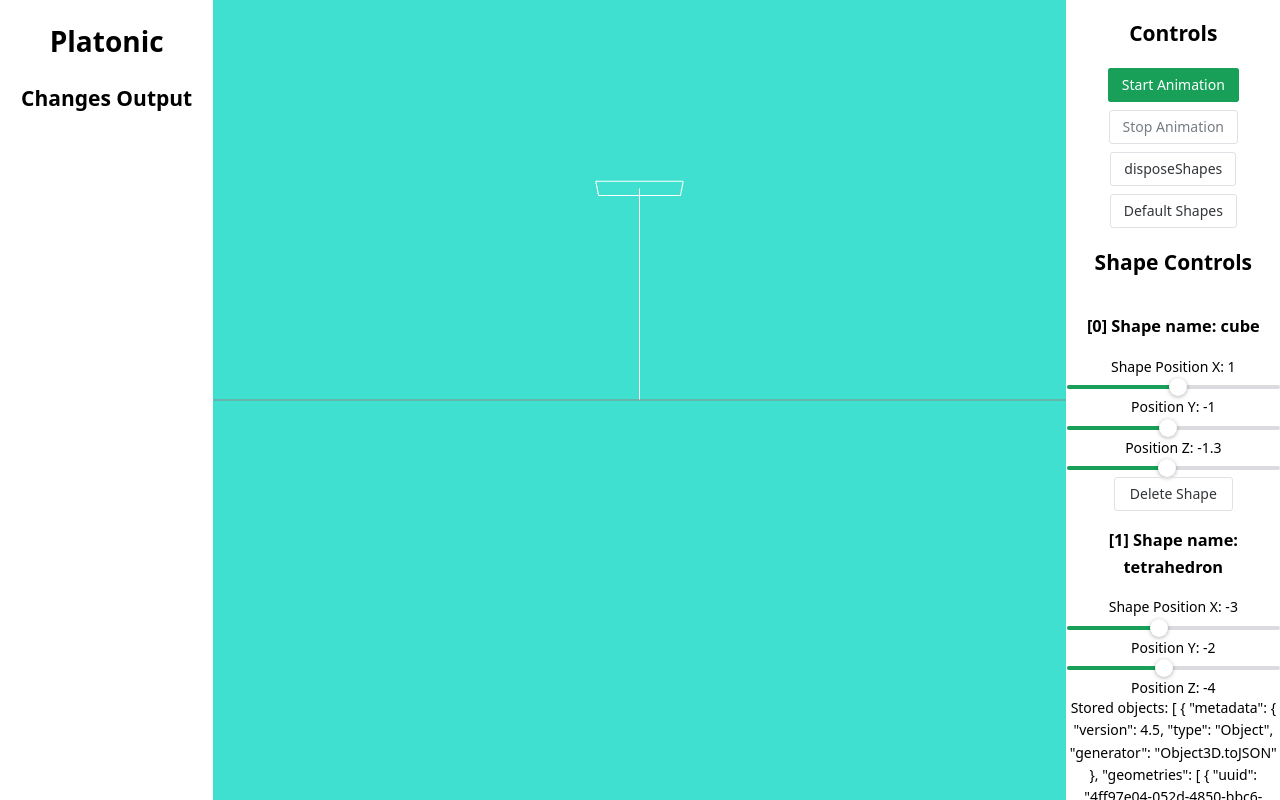
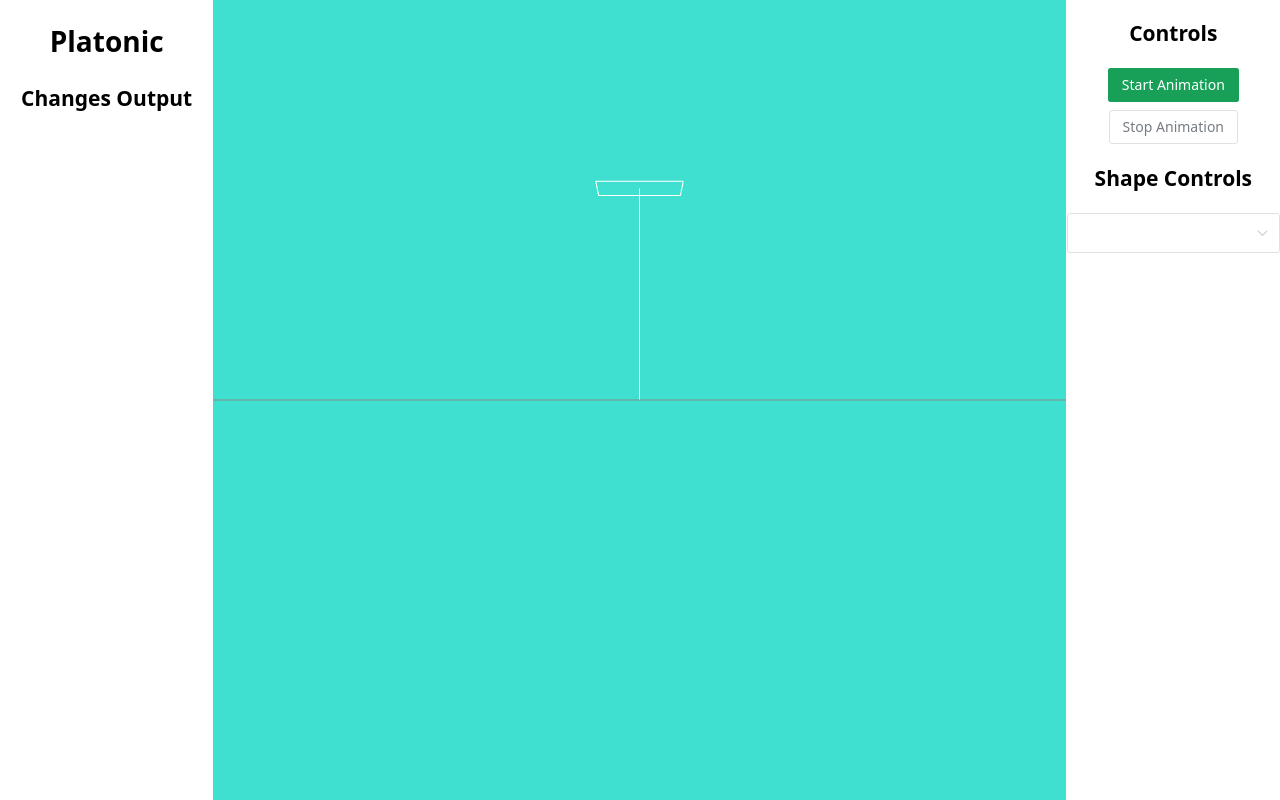
Before and after one commit to ebbesand123/vue-d, a Vue app: page / in a window 1280 px wide. Built offline with nearby package versions, Linux system fonts and the light colour scheme.

Commit message:
Add colorpicker

```diff
--- a/src/client/Platonic/PlatonicControls.vue
+++ b/src/client/Platonic/PlatonicControls.vue
@@ -8,33 +8,23 @@
       <n-button type="tertiary" @click="onAnimate('stop')"
         >Stop Animation</n-button
       >
-      <n-button @click="world.disposeShapes()">disposeShapes</n-button>
-      <n-button @click="onDefault()">Default Shapes</n-button>
     </n-space>
     <platonic-shape-controls
       :shapes="world.shapeObjects"
     ></platonic-shape-controls>
-    <div>Stored objects: {{ world.shapeObjects }}</div>
   </div>
 </template>
 <script setup lang="ts">
-import { ref, type Ref } from "vue";
 import { NButton, NSpace } from "naive-ui";
 import { useWorldStore } from "@client/Stores/world";
-import { UpdatableObject } from "@world/global/classes";
 import PlatonicShapeControls from "./PlatonicShapeControls.vue";
 
 const world = useWorldStore();
-const fetchedObjs: Ref<UpdatableObject[]> = ref([]);
-function onDefault() {
-  fetchedObjs.value = world.getDefaultShapes();
-  world.shapeObjects = fetchedObjs.value;
-}
 function onAnimate(name: string) {
   window.dispatchEvent(new Event(name));
 }
 </script>
-<style>
+<style scoped>
 .controls {
   text-align: center;
   max-height: 100vh;
--- a/src/client/Platonic/PlatonicShapeControls.vue
+++ b/src/client/Platonic/PlatonicShapeControls.vue
@@ -1,13 +1,24 @@
 <template>
   <h2>Shape Controls</h2>
-  <div v-if="isLoading" class="shapeControls">
+  <div v-if="isLoading" class="shape-controls">
+    <n-space vertical>
+      <n-select
+        v-model:value="selectedShape.uuid"
+        :options="refProps.shapes"
+        label-field="name"
+        value-field="uuid"
+        size="large"
+      ></n-select>
+    </n-space>
     <div
       v-for="(shape, index) in refProps.shapes"
       :key="refProps.shapes[index].uuid"
     >
-      <h3>
-        <span>[{{ index }}] Shape name: {{ shape.name }}</span>
-      </h3>
+      <n-space
+        v-if="shape.uuid === selectedShape.uuid"
+        class="options"
+        vertical
+      >
         <span>Shape Position X: {{ shape.position.x }}</span>
         <n-slider
           v-model:value="shape.position.x"
@@ -32,30 +43,68 @@
           :min="-20"
           :max="20"
         />
-      <n-button class="button" @click="onDelete(index)">
+        <div>
+          <n-switch v-model:value="shape.enableAnimation" />
+          <span style="margin-left: 16px"> Shape Animation </span>
+        </div>
+        <n-color-picker
+          :value="'#' + shape.material.color.getHexString().toUpperCase()"
+          :modes="['hex']"
+          :show-alpha="false"
+          @update:value="
+            (value) => {
+              updateColor(shape, value);
+            }
+          "
+        >
+        </n-color-picker>
+        <n-button color="red" class="button" @click="onDelete(index)">
           Delete Shape
         </n-button>
+      </n-space>
     </div>
   </div>
 </template>
 <script setup lang="ts">
 import { ref } from "vue";
-import { NButton, NSlider } from "naive-ui";
+import {
+  NButton,
+  NColorPicker,
+  NSelect,
+  NSlider,
+  NSpace,
+  NSwitch,
+} from "naive-ui";
 import { UpdatableObject } from "@world/global/classes";
+import { Color } from "three";
 const props = defineProps<{
   shapes: UpdatableObject[];
 }>();
 const refProps = ref(props);
 const isLoading = ref(true);
+const selectedShape = ref({
+  uuid: "",
+});
 function onDelete(index: number) {
   refProps.value.shapes[index].removeFromParent();
   refProps.value.shapes.splice(index, 1);
 }
+function updateColor(object: UpdatableObject, color: string) {
+  const colorRepresentation = new Color(color);
+  object.material.color.setHex(colorRepresentation.getHex());
+}
 </script>
 <style scoped>
-.shapeControls {
+.shape-controls {
   position: relative;
   max-height: 400px;
   overflow-y: auto;
+  display: block;
+}
+.options {
+  margin-top: 16px;
+}
+.button {
+  margin-top: 16px;
 }
 </style>
--- a/src/world/components/shapes/dodecahedron.ts
+++ b/src/world/components/shapes/dodecahedron.ts
@@ -1,4 +1,4 @@
-import { DodecahedronBufferGeometry, MeshStandardMaterial } from "three";
+import { Color, DodecahedronBufferGeometry, MeshStandardMaterial } from "three";
 import type { Polyhedron, Position } from "@world/global/interfaces";
 import { UpdatableObject } from "@world/global/classes";
 
@@ -9,7 +9,7 @@ export function createDodecahedron(
   const { radius, detail } = properties;
   const { x, y, z } = position;
   const geometry = new DodecahedronBufferGeometry(radius, detail);
-  const material = new MeshStandardMaterial({ color: 0xe3f3f3 });
+  const material = new MeshStandardMaterial({ color: new Color(0x2f2414) });
   const dodecahedron = new UpdatableObject(geometry, material);
   dodecahedron.name = "dodecahedron";
   dodecahedron.position.set(x, y, z);
--- a/src/world/global/classes.ts
+++ b/src/world/global/classes.ts
@@ -1,15 +1,21 @@
-import { DirectionalLight, Mesh, PerspectiveCamera } from "three";
+import {
+  DirectionalLight,
+  Mesh,
+  MeshStandardMaterial,
+  PerspectiveCamera,
+  type BufferGeometry,
+} from "three";
 /**
  * https://en.wikipedia.org/wiki/Radian
  * https://de.wikipedia.org/wiki/Radiant_(Einheit)
  */
 class UpdatableCamera extends PerspectiveCamera {
-  pauseAnimation = true;
+  enableAnimation = false;
   radiansPerSecond = Math.PI / 4; // Eine Achteldrehung pro Sekunde. 1 Umdrehung = 2 Pi = 360°
   angle = 0;
   radius = 20;
   tick(delta: number) {
-    if (this.pauseAnimation) return;
+    if (!this.enableAnimation) return;
     this.position.x = Math.sin(this.angle) * this.radius;
     this.position.z = Math.cos(this.angle) * this.radius;
     this.rotation.y += this.radiansPerSecond * delta;
@@ -22,14 +28,15 @@ class UpdatableDirectionalLight extends DirectionalLight {
     console.log("tick directional light", delta);
   }
 }
-class UpdatableObject extends Mesh {
+class UpdatableObject extends Mesh<BufferGeometry, MeshStandardMaterial> {
   radiansPerSecond = Math.PI / 8;
-  pauseAnimation = false;
+  enableAnimation = true;
   tick(delta: number) {
-    if (this.pauseAnimation) return;
+    if (!this.enableAnimation) return;
     this.rotation.z += this.radiansPerSecond * delta;
     this.rotation.x += this.radiansPerSecond * delta;
     this.rotation.y += this.radiansPerSecond * delta;
   }
 }
+
 export { UpdatableCamera, UpdatableDirectionalLight, UpdatableObject };
--- a/src/world/helpers/defaults.ts
+++ b/src/world/helpers/defaults.ts
@@ -3,7 +3,6 @@ import { createDodecahedron } from "@world/components/shapes/dodecahedron";
 import { createIcosahedron } from "@world/components/shapes/icosahedron";
 import { createOctahedron } from "@world/components/shapes/octahedron";
 import { createTetrahedron } from "@world/components/shapes/tetrahedron";
-import { UpdatableObject } from "@world/global/classes";
 
 function generateDefaultShapes() {
   const shapes = [];
```
Lines whose indentation alone changed are shown as unchanged.
